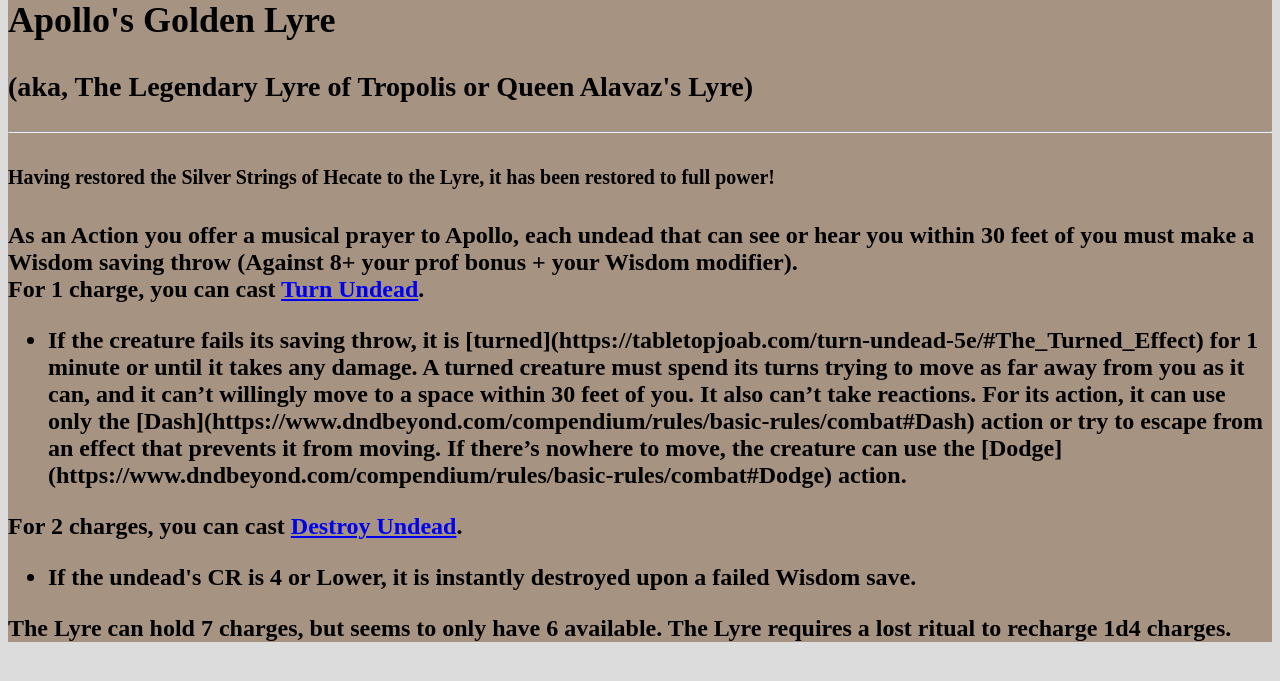
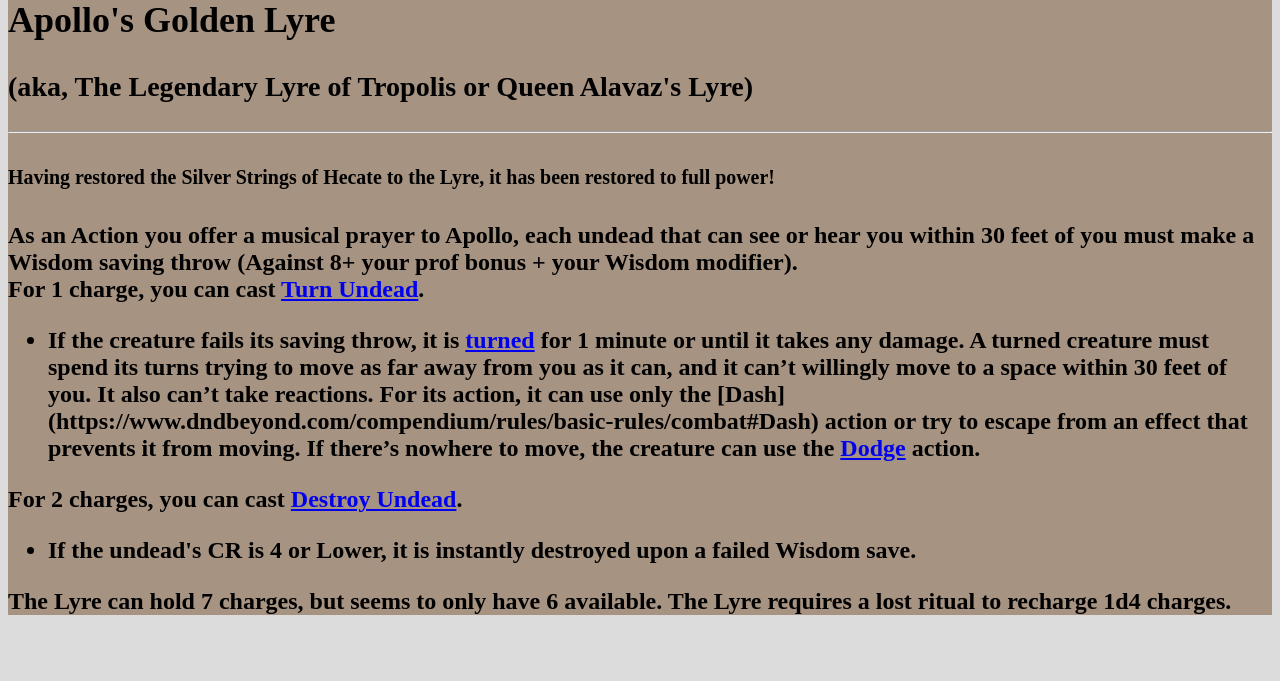
Before and after one commit to TheDiemer/resumeSite, a Flask app: page /Lyre in a window 1280 px wide. Shown: the part 31-712 px from the top of the page. Run offline with Flask 2, Linux system fonts and the light colour scheme.

Commit message:
fix(lyre): link formatting fun

```diff
--- a/dnd/templates/Legendary_Lyre.html
+++ b/dnd/templates/Legendary_Lyre.html
@@ -15,7 +15,7 @@
                 As an Action you offer a musical prayer to Apollo, each undead that can see or hear you within 30 feet of you must make a Wisdom saving throw (Against 8+ your prof bonus + your Wisdom modifier).<br>
                 For 1 charge, you can cast <a href="https://tabletopjoab.com/turn-undead-5e/#Using_Turn_Undead_in_D_D_5e">Turn Undead</a>.<br>
                 <ul>
-                    <li>If the creature fails its saving throw, it is [turned](https://tabletopjoab.com/turn-undead-5e/#The_Turned_Effect) for 1 minute or until it takes any damage. A turned creature must spend its turns trying to move as far away from you as it can, and it can’t willingly move to a space within 30 feet of you. It also can’t take reactions. For its action, it can use only the [Dash](https://www.dndbeyond.com/compendium/rules/basic-rules/combat#Dash) action or try to escape from an effect that prevents it from moving. If there’s nowhere to move, the creature can use the [Dodge](https://www.dndbeyond.com/compendium/rules/basic-rules/combat#Dodge) action.</li>
+                    <li>If the creature fails its saving throw, it is <a href="https://tabletopjoab.com/turn-undead-5e/#The_Turned_Effect">turned</a> for 1 minute or until it takes any damage. A turned creature must spend its turns trying to move as far away from you as it can, and it can’t willingly move to a space within 30 feet of you. It also can’t take reactions. For its action, it can use only the [Dash](https://www.dndbeyond.com/compendium/rules/basic-rules/combat#Dash) action or try to escape from an effect that prevents it from moving. If there’s nowhere to move, the creature can use the <a href="https://www.dndbeyond.com/compendium/rules/basic-rules/combat#Dodge">Dodge</a> action.</li>
                 </ul>
                 For 2 charges, you can cast <a href="https://tabletopjoab.com/turn-undead-5e/#How_Does_Destroy_Undead_Work_in_D_D_5e">Destroy Undead</a>.<br>
                 <ul>
```
